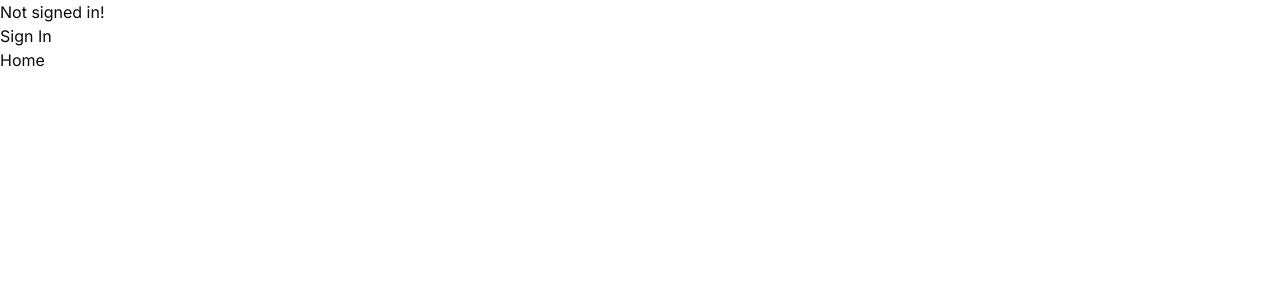
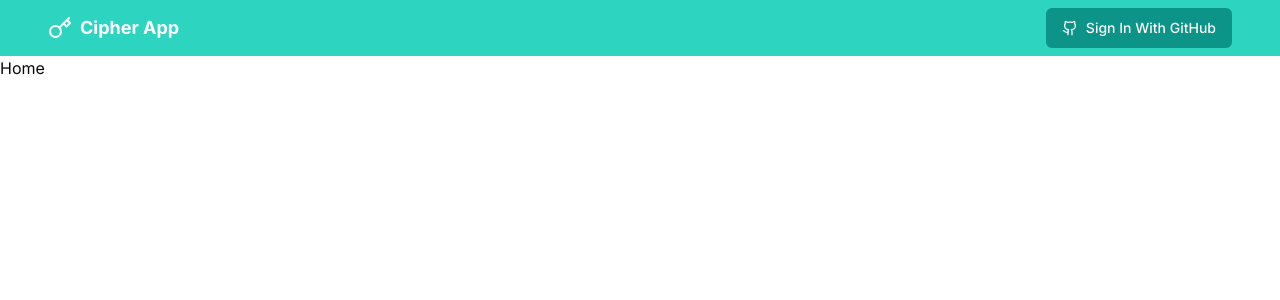
Before and after one commit to bobul/cipher-tracker, a Next.js app: page / in a window 1280 px wide. Shown: the top 300 px of the page. Built offline with nearby package versions, Linux system fonts and the light colour scheme; no server answers.

Commit message:
Implement nav menu

```diff
--- a/components/nav-menu.tsx
+++ b/components/nav-menu.tsx
@@ -1,24 +1,52 @@
 'use client';
 
 import { signIn, signOut, useSession } from "next-auth/react";
+import { Button } from "@/components/ui/button";
+import Image from "next/image";
+import { GithubIcon, KeyIcon } from "lucide-react";
 
 function AuthButton() {
   const { data: session } = useSession();
+  const userImage = session?.user?.image;
 
   if (session) {
     return (
-      <>
-        {session.user?.name} <br />
-        <button onClick={() => signOut()}>Sign Out</button>
-      </>
+      <nav className="bg-teal-400 py-2 px-12 flex justify-between items-center">
+        <div className="flex space-x-2 items-center text-white">
+          <KeyIcon />
+          <h1 className="font-bold text-lg">Cipher App</h1>
+        </div>
+        <div className="flex space-x-4 items-center">
+          {userImage && <Image
+            src={userImage}
+            alt='user-avatar'
+            width={50}
+            height={50}
+            className="rounded-full"
+          />}
+          <div className="flex flex-col space-y-1 items-center justify-center">
+            <p className="font-bold text-white">Hello, {session.user?.name}</p>
+            <p className="text-sm text-gray-50">{session.user?.email}</p>
+          </div>
+          <Button onClick={() => signOut()}>
+            Sign Out
+          </Button>
+        </div>
+      </nav>
     );
   }
 
   return (
-    <>
-      <h1>Not signed in!</h1>
-      <button onClick={() => signIn()}>Sign In</button>
-    </>
+    <nav className="bg-teal-400 py-2 px-12 flex justify-between items-center">
+      <div className="flex space-x-2 items-center text-white">
+        <KeyIcon />
+        <h1 className="font-bold text-lg">Cipher App</h1>
+      </div>
+      <Button onClick={() => signIn()}>
+        <GithubIcon className="mr-2 h-4 w-4"/>
+        Sign In With GitHub
+      </Button>
+    </nav>
   );
 }
 
--- /dev/null
+++ b/components/ui/button.tsx
@@ -0,0 +1,56 @@
+import * as React from "react"
+import { Slot } from "@radix-ui/react-slot"
+import { cva, type VariantProps } from "class-variance-authority"
+
+import { cn } from "@/lib/utils"
+
+const buttonVariants = cva(
+  "inline-flex items-center justify-center whitespace-nowrap rounded-md text-sm font-medium ring-offset-background transition-colors focus-visible:outline-none focus-visible:ring-2 focus-visible:ring-ring focus-visible:ring-offset-2 disabled:pointer-events-none disabled:opacity-50",
+  {
+    variants: {
+      variant: {
+        default: "bg-teal-600 text-primary-foreground hover:bg-teal-800",
+        destructive:
+          "bg-destructive text-destructive-foreground hover:bg-destructive/90",
+        outline:
+          "border border-input bg-background hover:bg-accent hover:text-accent-foreground",
+        secondary:
+          "bg-secondary text-secondary-foreground hover:bg-secondary/80",
+        ghost: "hover:bg-accent hover:text-accent-foreground",
+        link: "text-primary underline-offset-4 hover:underline",
+      },
+      size: {
+        default: "h-10 px-4 py-2",
+        sm: "h-9 rounded-md px-3",
+        lg: "h-11 rounded-md px-8",
+        icon: "h-10 w-10",
+      },
+    },
+    defaultVariants: {
+      variant: "default",
+      size: "default",
+    },
+  }
+)
+
+export interface ButtonProps
+  extends React.ButtonHTMLAttributes<HTMLButtonElement>,
+    VariantProps<typeof buttonVariants> {
+  asChild?: boolean
+}
+
+const Button = React.forwardRef<HTMLButtonElement, ButtonProps>(
+  ({ className, variant, size, asChild = false, ...props }, ref) => {
+    const Comp = asChild ? Slot : "button"
+    return (
+      <Comp
+        className={cn(buttonVariants({ variant, size, className }))}
+        ref={ref}
+        {...props}
+      />
+    )
+  }
+)
+Button.displayName = "Button"
+
+export { Button, buttonVariants }
--- a/next.config.js
+++ b/next.config.js
@@ -1,4 +1,13 @@
 /** @type {import('next').NextConfig} */
-const nextConfig = {}
+const nextConfig = {
+  images: {
+    remotePatterns: [
+      {
+        protocol: 'https',
+        hostname: 'avatars.githubusercontent.com',
+      }
+    ]
+  }
+}
 
 module.exports = nextConfig
--- a/package.json
+++ b/package.json
@@ -13,6 +13,7 @@
     "@auth/prisma-adapter": "^1.0.6",
     "@next-auth/prisma-adapter": "^0.4.4-canary.81",
     "@prisma/client": "^5.5.2",
+    "@radix-ui/react-slot": "^1.0.2",
     "class-variance-authority": "^0.7.0",
     "clsx": "^2.0.0",
     "lucide-react": "^0.292.0",
```
Also changed, not shown: 1 other file (tests, documents, lock files or other folders).
